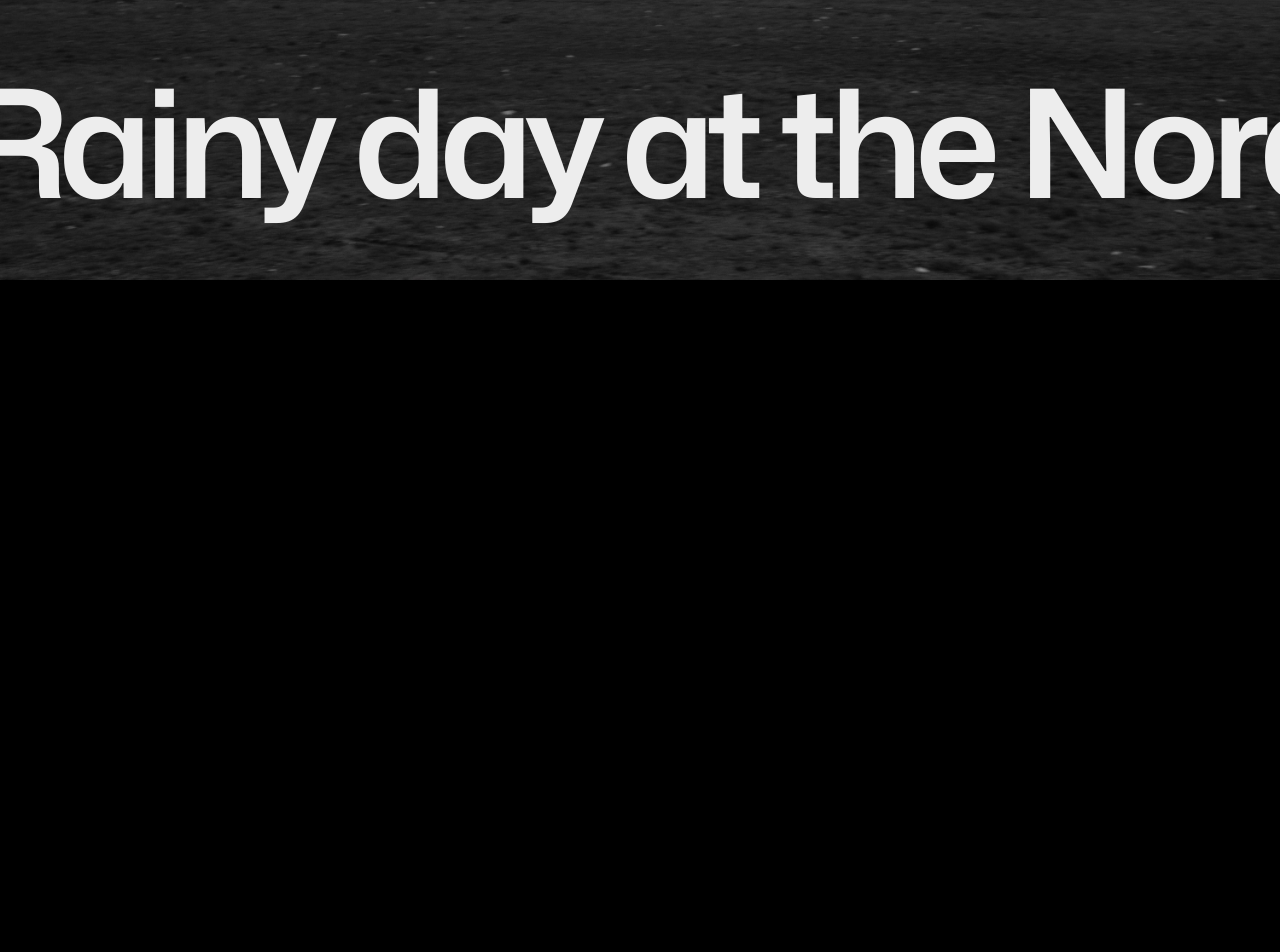
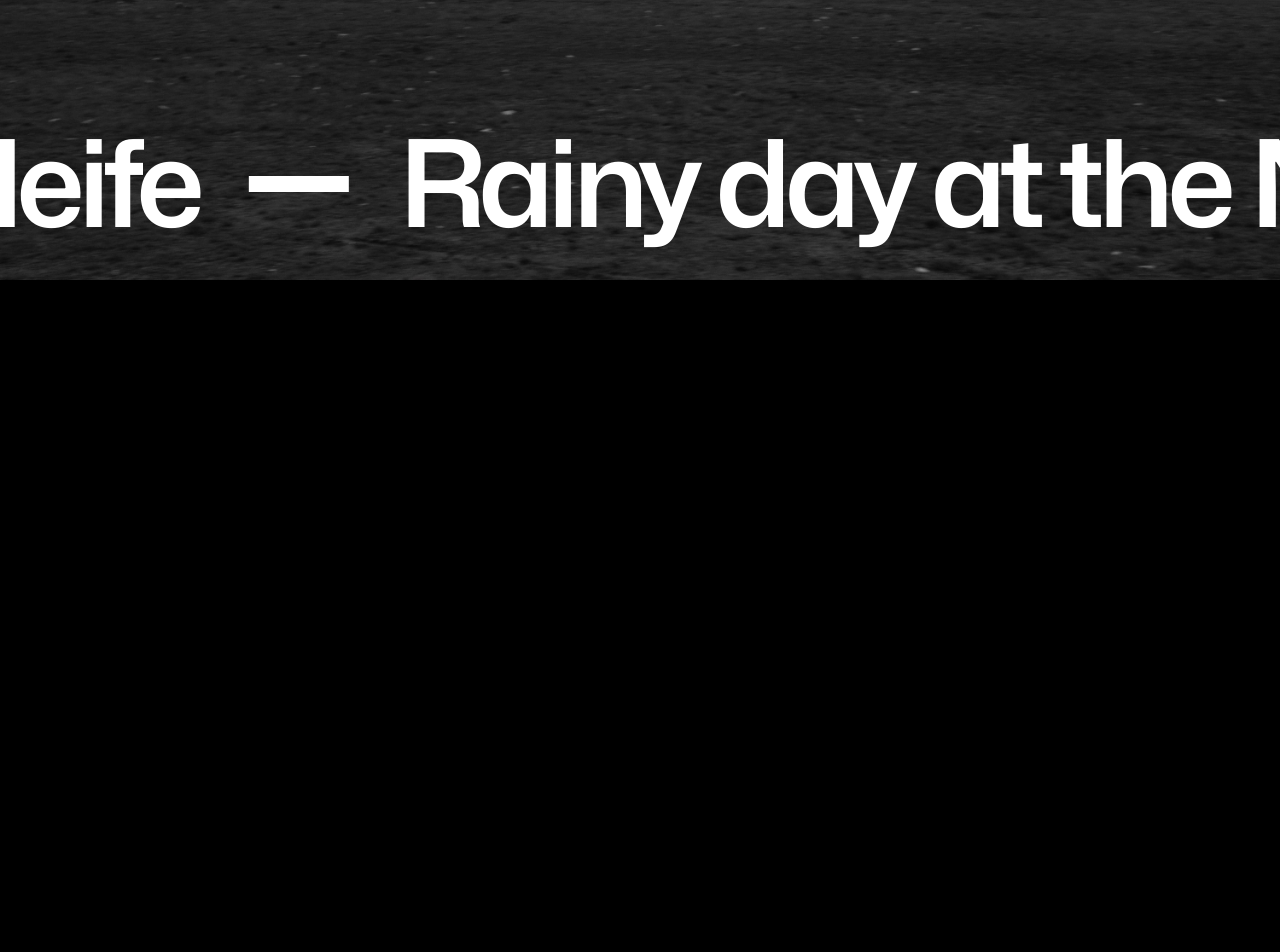
Before and after one commit to Mickgw/photography-portfolio, a Next.js app: page /albums/day-at-the-nordschleife in a window 1280 px wide. Shown: the part 520-1472 px from the top of the page. Built offline with nearby package versions, Linux system fonts and the light colour scheme; a web font is replaced by a local one.

Commit message:
feat: wrote clean code for TextMarquee en IntroText, added font sizes and more

```diff
--- a/src/assets/styles/globals.scss
+++ b/src/assets/styles/globals.scss
@@ -7,7 +7,7 @@ html {
 }
 
 .container {
-    max-width: none !important;
+    @apply max-w-none px-4 md:px-8 lg:px-12 xl:px-16;
 }
 
 body {
@@ -24,12 +24,11 @@ h6 {
 }
 
 h1 {
-    @apply text-8xl font-semibold;
+    @apply text-10xl font-semibold;
 }
 
 h2 {
-    font-size: 120px;
-    // @apply text-7xl font-semibold;
+    @apply text-7xl font-semibold leading-[1.05];
 }
 
 h3 {
--- a/src/components/IntroText/IntroText.tsx
+++ b/src/components/IntroText/IntroText.tsx
@@ -15,12 +15,12 @@ export const IntroText = ({
     description,
 }: IntroTextProps) => {
     return (
-        <section className="container py-44">
+        <section className="">
             <div className="mb-24 max-w-3xl">
-                <p className="text-[26px] text-black opacity-30 font-normal">
+                <p className="text-[18px] text-black opacity-30 font-normal">
                     {year}
                 </p>
-                <h2 className="leading-[1.05] -ml-[6px] ">{title}</h2>
+                <h2 className="lg:-ml-[6px] ">{title}</h2>
             </div>
 
             <div className="mb-12">
@@ -28,8 +28,10 @@ export const IntroText = ({
                 <div className="w-full h-[1px] bg-slate-300"></div>
             </div>
 
-            <div className="flex items-end justify-end text-highlight">
-                <Paragraph text={description} />
+            <div className="flex items-end justify-end text-highlight pr-4 md:pr-10">
+                <Paragraph className="text-2xl font-normal">
+                    {description}
+                </Paragraph>
             </div>
         </section>
     );
--- a/src/components/Marquee/TextMarquee.tsx
+++ b/src/components/Marquee/TextMarquee.tsx
@@ -3,6 +3,8 @@ import { useEffect, useRef } from "react";
 import gsap from "gsap";
 import { ScrollTrigger } from "gsap/dist/ScrollTrigger";
 import { TextSpacer } from "./TextSpacer";
+import { TextWithSpacer } from "./TextWithSpacer";
+import { getDirection } from "./lib/helpers";
 
 interface TextMarqueeProps {
     // Required
@@ -12,7 +14,7 @@ interface TextMarqueeProps {
     textColor?: string;
     className?: string;
     easing?: number;
-    initialDirection?: number;
+    initialDirection?: string;
     speed?: number;
     gap?: number;
 }
@@ -21,15 +23,21 @@ export const TextMarquee = ({
     text,
     textColor,
     className,
+    easing = 0.8,
+    initialDirection = "left",
+    speed = 0.04,
+    gap = 50,
 }: TextMarqueeProps) => {
     const firstText = useRef<HTMLHeadingElement>(null);
     const secondText = useRef<HTMLHeadingElement>(null);
     const sliderRef = useRef<HTMLHeadingElement>(null);
+    const [offsetWidth, setOffsetWidth] = useState(0);
+    const marqueeWrapperClass =
+        "marquee-wrapper relative whitespace-nowrap flex [&_h1]:tracking-tighter [&_h1]:leading-[1.4]";
+    const marqueePartClass = "flex items-center";
 
-    const [offsetWidth, setOffsetWidth] = useState(0);
-
+    let direction = getDirection(initialDirection);
     let xPercent = 0;
-    let direction = -1;
 
     useEffect(() => {
         gsap.registerPlugin(ScrollTrigger);
@@ -40,7 +48,7 @@ export const TextMarquee = ({
                 trigger: document.documentElement,
                 start: 0,
                 end: window.innerHeight,
-                scrub: 0.8,
+                scrub: easing,
                 onUpdate: (e) => (direction = e.direction * -1),
             },
             x: "-=200px",
@@ -62,9 +70,12 @@ export const TextMarquee = ({
             xPercent = -100;
         }
 
+        if (speed !== undefined && direction !== undefined) {
+            xPercent += speed * direction;
+        }
+
         gsap.set(firstText.current, { xPercent: xPercent });
         gsap.set(secondText.current, { xPercent: xPercent });
-        xPercent += 0.04 * direction;
 
         requestAnimationFrame(animation);
     };
@@ -72,34 +83,35 @@ export const TextMarquee = ({
     if (text) {
         return (
             <div className={` ${className}`}>
-                <div
-                    ref={sliderRef}
-                    className="relative whitespace-nowrap flex [&_h1]:tracking-tighter"
-                >
-                    <div ref={firstText} className="flex items-center">
-                        <h1 style={{ color: textColor ? textColor : "#000" }}>
-                            {text}
-                        </h1>
-                        <TextSpacer color={textColor ? textColor : "#000"} />
-                        <h1 style={{ color: textColor ? textColor : "#000" }}>
-                            {text}
-                        </h1>
-                        <TextSpacer color={textColor ? textColor : "#000"} />
+                <div ref={sliderRef} className={marqueeWrapperClass}>
+                    <div ref={firstText} className={marqueePartClass}>
+                        <TextWithSpacer
+                            text={text}
+                            textColor={textColor}
+                            gap={gap}
+                        />
+                        <TextWithSpacer
+                            text={text}
+                            textColor={textColor}
+                            gap={gap}
+                        />
                     </div>
 
                     <div
                         ref={secondText}
-                        className="flex items-center"
+                        className={marqueePartClass}
                         style={{ left: `${offsetWidth}px` }}
                     >
-                        <h1 style={{ color: textColor ? textColor : "#000" }}>
-                            {text}
-                        </h1>
-                        <TextSpacer color={textColor ? textColor : "#000"} />
-                        <h1 style={{ color: textColor ? textColor : "#000" }}>
-                            {text}
-                        </h1>
-                        <TextSpacer color={textColor ? textColor : "#000"} />
+                        <TextWithSpacer
+                            text={text}
+                            textColor={textColor}
+                            gap={gap}
+                        />
+                        <TextWithSpacer
+                            text={text}
+                            textColor={textColor}
+                            gap={gap}
+                        />
                     </div>
                 </div>
             </div>
--- a/src/components/Marquee/TextSpacer.tsx
+++ b/src/components/Marquee/TextSpacer.tsx
@@ -2,13 +2,17 @@ import React from "react";
 
 interface TextSpacerProps {
     color?: string;
+    gap?: number;
 }
 
-export const TextSpacer = ({ color }: TextSpacerProps) => {
+export const TextSpacer = ({ color, gap }: TextSpacerProps) => {
     return (
         <div
-            className="w-[45px] md:w-[75px] lg:w-[100px] h-2 lg:h-4 mx-8"
-            style={{ backgroundColor: color ? color : "#000" }}
+            className="w-[45px] md:w-[75px] lg:w-[100px] h-2 lg:h-4"
+            style={{
+                backgroundColor: color ? color : "#000",
+                marginInline: `${gap}px`,
+            }}
         />
     );
 };
--- /dev/null
+++ b/src/components/Marquee/TextWithSpacer.tsx
@@ -0,0 +1,21 @@
+import React from "react";
+import { TextSpacer } from "./TextSpacer";
+
+interface TextWithSpacerProps {
+    text: string;
+    textColor?: string;
+    gap?: number;
+}
+
+export const TextWithSpacer = ({
+    text,
+    textColor,
+    gap,
+}: TextWithSpacerProps) => {
+    return (
+        <>
+            <h1 style={{ color: textColor ? textColor : "#000" }}>{text}</h1>
+            <TextSpacer color={textColor ? textColor : "#000"} gap={gap} />
+        </>
+    );
+};
--- /dev/null
+++ b/src/components/Marquee/lib/helpers.ts
@@ -0,0 +1,18 @@
+
+
+export function getDirection(direction : string) {
+    let directionValue;
+
+    switch (direction) {
+        case "left":
+            directionValue = -1;
+            break;
+
+        case "right":
+            directionValue = 1;
+            break;
+    }
+
+    return directionValue;
+
+}
--- a/src/components/Paragraph/Paragraph.tsx
+++ b/src/components/Paragraph/Paragraph.tsx
@@ -3,20 +3,22 @@ import { useScroll, motion } from "framer-motion";
 import { Word } from "./Words";
 
 interface ParagraphProps {
-    text?: string;
+    className?: string;
+    children?: any;
 }
 
-export const Paragraph = ({ text }: ParagraphProps) => {
+export const Paragraph = ({ className, children }: ParagraphProps) => {
     const paragraph = useRef(null);
     const { scrollYProgress } = useScroll({
         target: paragraph,
         offset: ["start .9", "start .4"],
     });
 
-    const words = text?.split(" ");
+    const words = children?.split(" ");
+
     return (
         <p
-            className="paragraph text-2xl max-w-6xl flex flex-wrap leading-[1] font-normal"
+            className={`paragraph max-w-2xl flex flex-wrap leading-[1] ${className}`}
             ref={paragraph}
         >
             {words?.map((word: string, index: number) => {
--- a/src/components/Paragraph/Words.tsx
+++ b/src/components/Paragraph/Words.tsx
@@ -13,7 +13,7 @@ export const Word = ({ children, range, progress }: WordProps) => {
     const step = amount / children.length;
 
     return (
-        <span className="word_ mr-[12px] mt-[12px]">
+        <span className="word_ mr-[6px] md:mr-[8px] mt-[6px] md:mt-[10px]">
             {characters?.map((character: string, index: number) => {
                 const start = range[0] + step * index;
                 const end = range[0] + step * (index + 1);
--- a/src/pages/albums/[slug].tsx
+++ b/src/pages/albums/[slug].tsx
@@ -40,7 +40,7 @@ export default function AlbumPage({ contents }: any) {
             <article className="page-contents">
                 <section
                     ref={parallaxTrigger}
-                    className="single-album-hero max-h-[450px] md:max-h-[600px] lg:max-h-[750px] xl:max-h-none min-h-screen relative overflow-hidden"
+                    className="single-album-hero h-[550px] md:max-h-[600px] lg:h-[750px] xl:h-screen lg:min-h-screen relative overflow-hidden"
                 >
                     <motion.div
                         initial={{ scale: 1.2 }}
@@ -65,7 +65,7 @@ export default function AlbumPage({ contents }: any) {
                     </motion.div>
 
                     <motion.div
-                        className="absolute bottom-6 w-full overflow-hidden"
+                        className="absolute bottom-0 lg:bottom-3 w-full overflow-hidden"
                         initial={{ y: 250, opacity: 0 }}
                         animate={{
                             y: 0,
@@ -80,8 +80,10 @@ export default function AlbumPage({ contents }: any) {
                     >
                         <TextMarquee
                             text={contents?.marqueeTitle}
-                            textColor="#ededed"
-                            className=" lg:-mt-10 [&_h1]:text-[50px] [&_h1]:md:text-[100px] [&_h1]:lg:text-[150px]"
+                            textColor="#ffffff"
+                            gap={50}
+                            initialDirection="right"
+                            className="lg:-mt-10 text-10xl"
                         />
                     </motion.div>
                 </section>
@@ -94,7 +96,7 @@ export default function AlbumPage({ contents }: any) {
                     <span className="font-bold">{contents?.title}</span>
                 </section> */}
 
-                <section className="min-h-screen container py-32">
+                <section className="min-h-screen container pt-[15vh]">
                     <IntroText
                         year={contents?.year}
                         title={contents?.introTitle}
@@ -104,8 +106,6 @@ export default function AlbumPage({ contents }: any) {
                 </section>
 
                 <section className="container">
-                    <h1 className="lowercase">{contents?.title}</h1>
-                    <p>{contents?.description}</p>
                     <AlbumsImages imageFolder={contents?.imagesFolder} />
                 </section>
                 <div className="w-full h-screen" />
--- a/tailwind.config.ts
+++ b/tailwind.config.ts
@@ -7,20 +7,17 @@ const config: Config = {
     './src/app/**/*.{js,ts,jsx,tsx,mdx}',
   ],
   theme: {
-    container: {
-        padding: '3rem',
-    },
-
     extend: {
         fontSize: {
-            '9xl': "clamp(2.1875rem, 0.0689rem + 10.5932vw, 10rem)",
-            '8xl': "clamp(2.1875rem, 1.0858rem + 5.5085vw, 6.25rem)",
-            '7xl': "clamp(1.875rem, 0.9428rem + 4.661vw, 5.3125rem)",
-            '6xl': "clamp(1.75rem, 1.0381rem + 3.5593vw, 4.375rem)",
-            '5xl': "clamp(1.5625rem, 1.054rem + 2.5424vw, 3.4375rem)",
-            '4xl': "clamp(2.1875rem, 0.2344rem + 6.25vw, 3.75rem)",
-            '3xl': "clamp(1.5rem, 1.1441rem + 1.7797vw, 2.8125rem)",
-            '2xl': "clamp(1.5rem, 0.25rem + 4vw, 2.3rem)",
+            '10xl': "clamp(4.6875rem, 2.859rem + 5.8511vw, 8.125rem)",
+            '9xl': "clamp(2.8125rem, 1.4827rem + 4.2553vw, 5.3125rem)",
+            // '8xl': "clamp(2.1875rem, 1.0858rem + 5.5085vw, 6.25rem)",
+            '7xl': "clamp(2.8125rem, 1.4827rem + 4.2553vw, 5.3125rem)",
+            // '6xl': "clamp(1.75rem, 1.0381rem + 3.5593vw, 4.375rem)",
+            // '5xl': "clamp(1.5625rem, 1.054rem + 2.5424vw, 3.4375rem)",
+            // '4xl': "clamp(2.1875rem, 0.2344rem + 6.25vw, 3.75rem)",
+            // '3xl': "clamp(1.5rem, 1.1441rem + 1.7797vw, 2.8125rem)",
+            '2xl': "clamp(1.25rem, 1.1071rem + 0.7143vw, 1.75rem)",
         },
 
         colors: {
```
